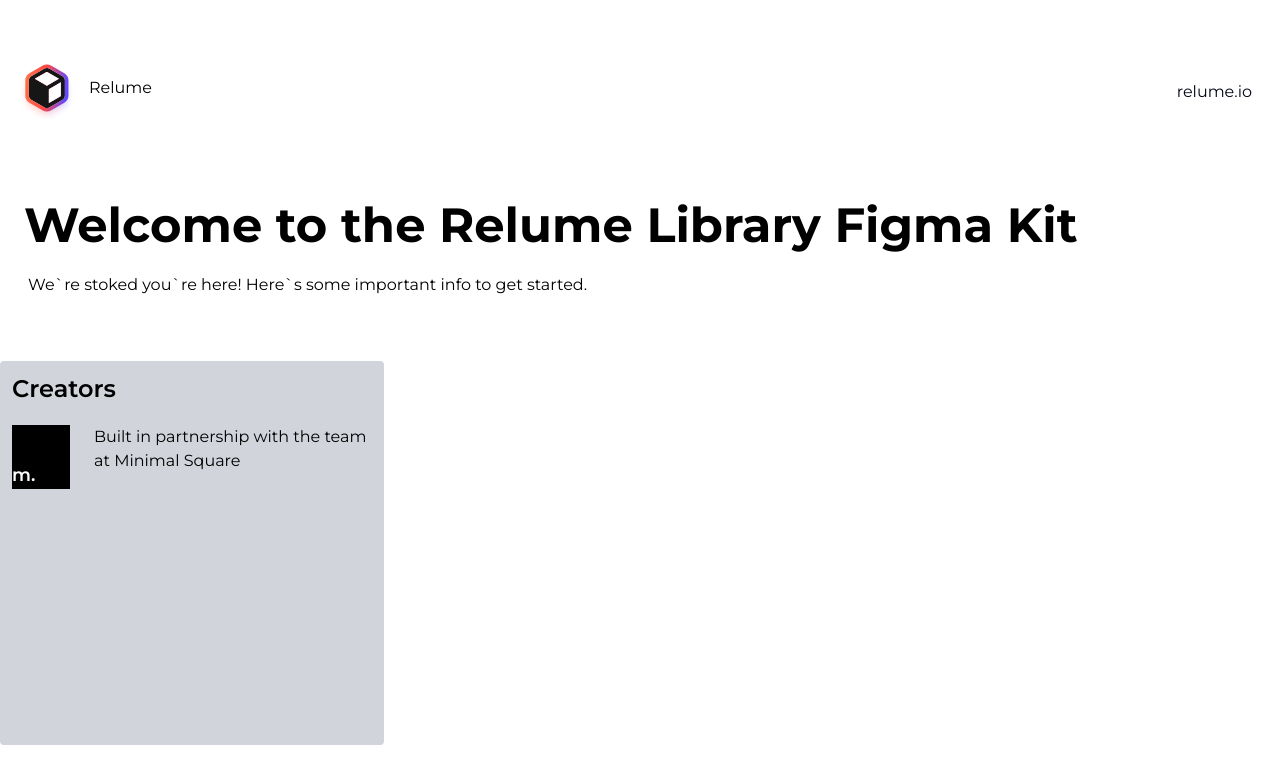
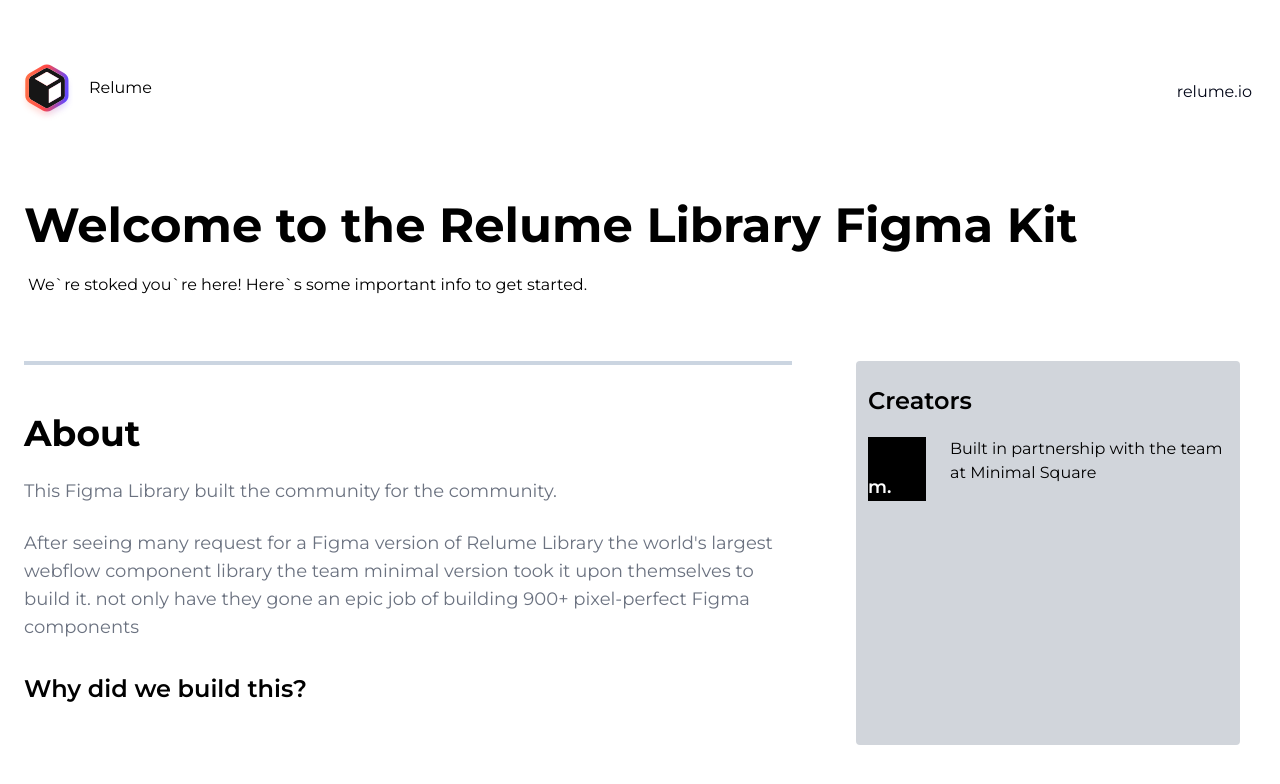
Before and after one commit to neguinho237/react-studies, a React (Create React App) app: page / in a window 1280 px wide. Shown: the top 784 px of the page. Built offline with nearby package versions, Linux system fonts and the light colour scheme.

Commit message:
feat: WelcomeAtualizado

```diff
--- a/src/components/Welcome/index.jsx
+++ b/src/components/Welcome/index.jsx
@@ -17,6 +17,18 @@
                 </div>
             </div>
             <div className="Main">
+                <div className="flex gap-16">
+                    <div className="mt-16 ml-6">
+                <div className="linha max-w-3xl h-1 bg-slate-300 "></div>
+                <div>
+                    <h1 className="text-4xl font-bold mt-12">About</h1>
+                    <p className="text-lg text-gray-500 mt-6">This Figma Library built the community for the community.</p>
+                    <p className="text-lg text-gray-500 mt-6 max-w-3xl h-36">After seeing many request for a Figma version of Relume Library the world's largest webflow component library the team minimal version
+                        took it upon themselves to build it. not only have they gone an epic job of building 900+ pixel-perfect Figma components
+                    </p>
+                    <h1 className="text-2xl font-semibold">Why did we build this?</h1>
+                </div>
+                </div>
                 <div className="mt-16 Quadrado w-96 h-96 bg-gray-300 mt rounded" >
                     <div className="flex mt-3">
                     <h1 className="text-2xl font-semibold flex ml-3 mt-3 ">Creators</h1>
@@ -28,6 +40,7 @@
                     <p className=" flex h-24 w-80 mt-5">Built in partnership with the team at Minimal Square</p>
                     </div>
                 </div>
+                </div>
             </div>
         </div>
     )
```
